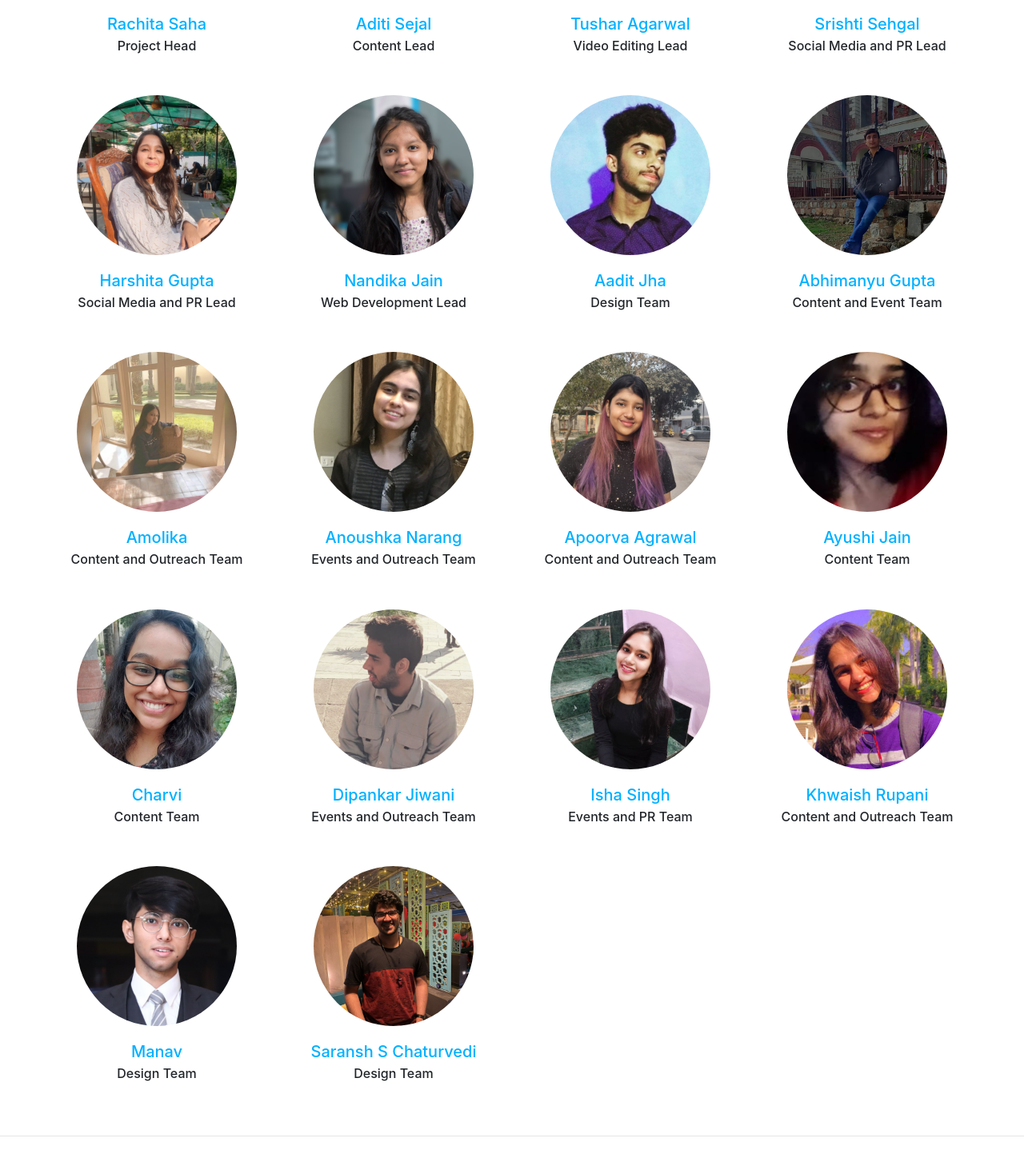
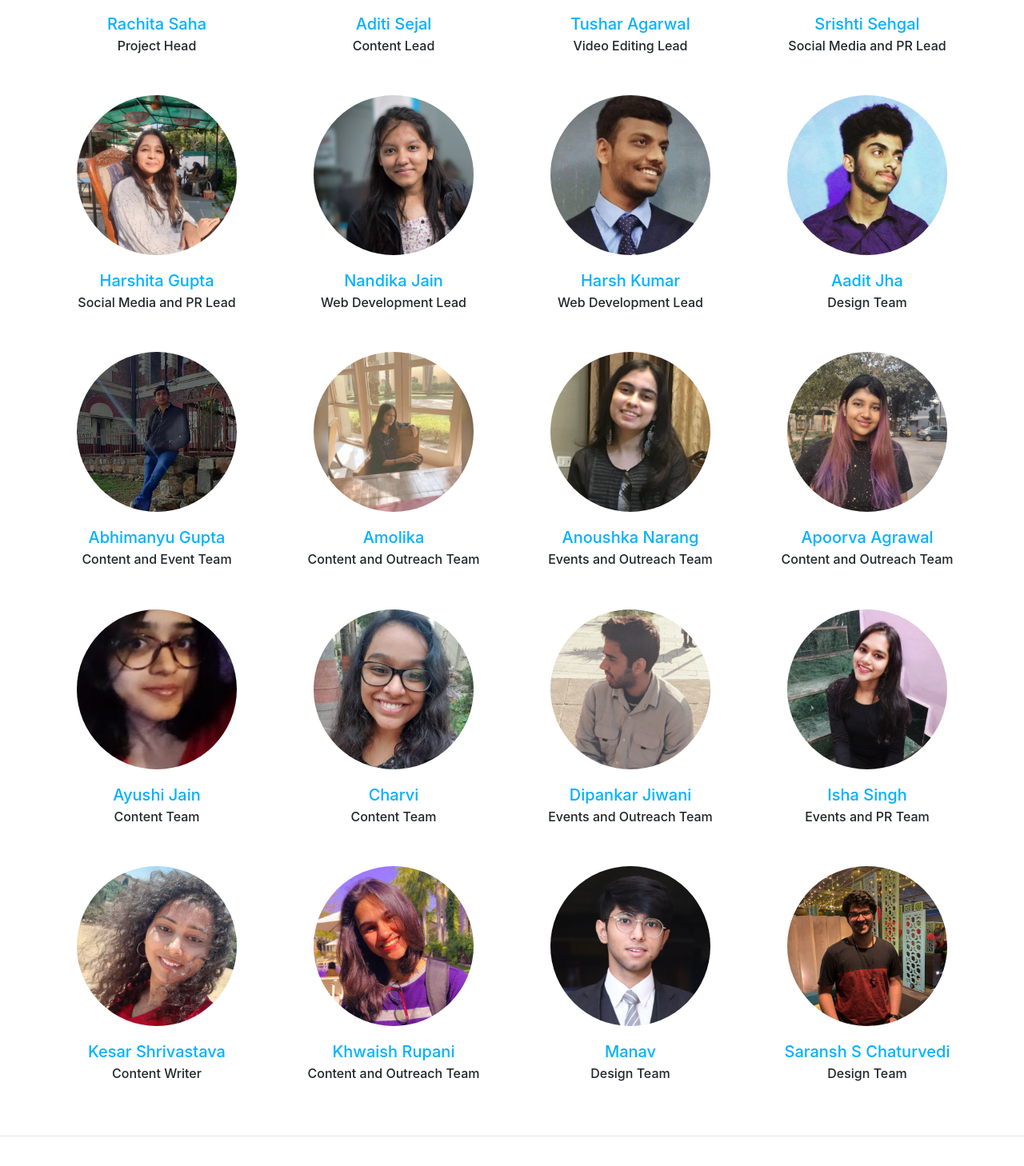
Before and after one commit to Enactus-IIITDelhi/Hidayat, a React (Create React App) app: page /#/joinUs in a window 1280 px wide. Shown: the part 812-2270 px from the top of the page at 80% size. Built offline with nearby package versions, Linux system fonts and the light colour scheme.

Commit message:
updated joinus

```diff
--- a/src/pages/joinUs/memberData.js
+++ b/src/pages/joinUs/memberData.js
@@ -28,6 +28,11 @@ const members = [
         name: "Nandika Jain",
         role: "Web Development Lead",
         imagePath:"assets/members/Nandika.jpg"
+        },
+        {
+        name: "Harsh Kumar",
+        role: "Web Development Lead",
+        imagePath:"assets/members/Harsh.jpg"
         },
         {
         name: "Aadit Jha",
@@ -75,6 +80,11 @@ const members = [
         imagePath:"assets/members/Isha.jpg"
         },
         {
+        name: "Kesar Shrivastava",
+        role: "Content Writer",
+        imagePath:"assets/members/Kesar.jpg"
+        },
+        {
         name: "Khwaish Rupani",
         role: "Content and Outreach Team",
         imagePath:"assets/members/Khwaish.jpg"
```
Also changed, not shown: public/assets/members/Harsh.jpg (added), public/assets/members/Kesar.jpg (added).
